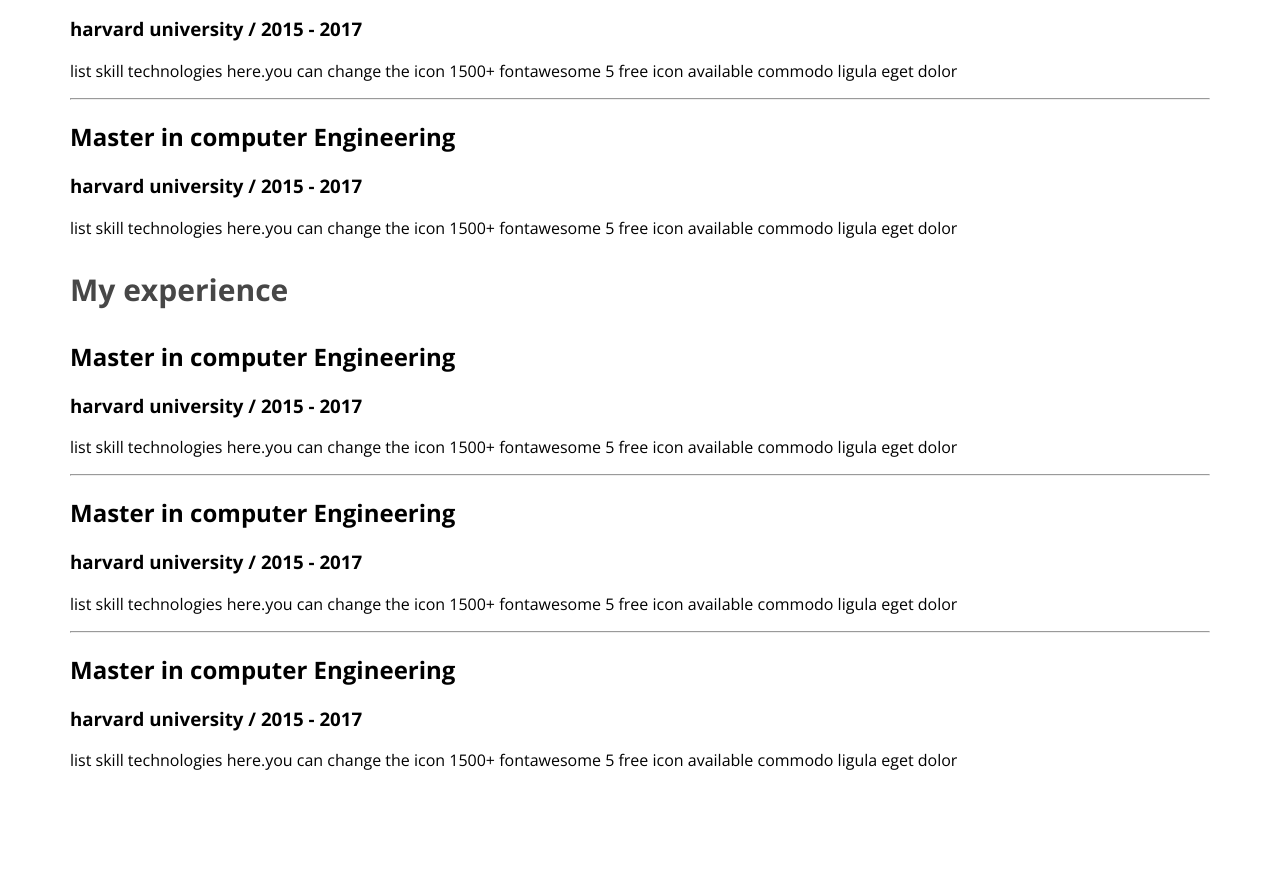
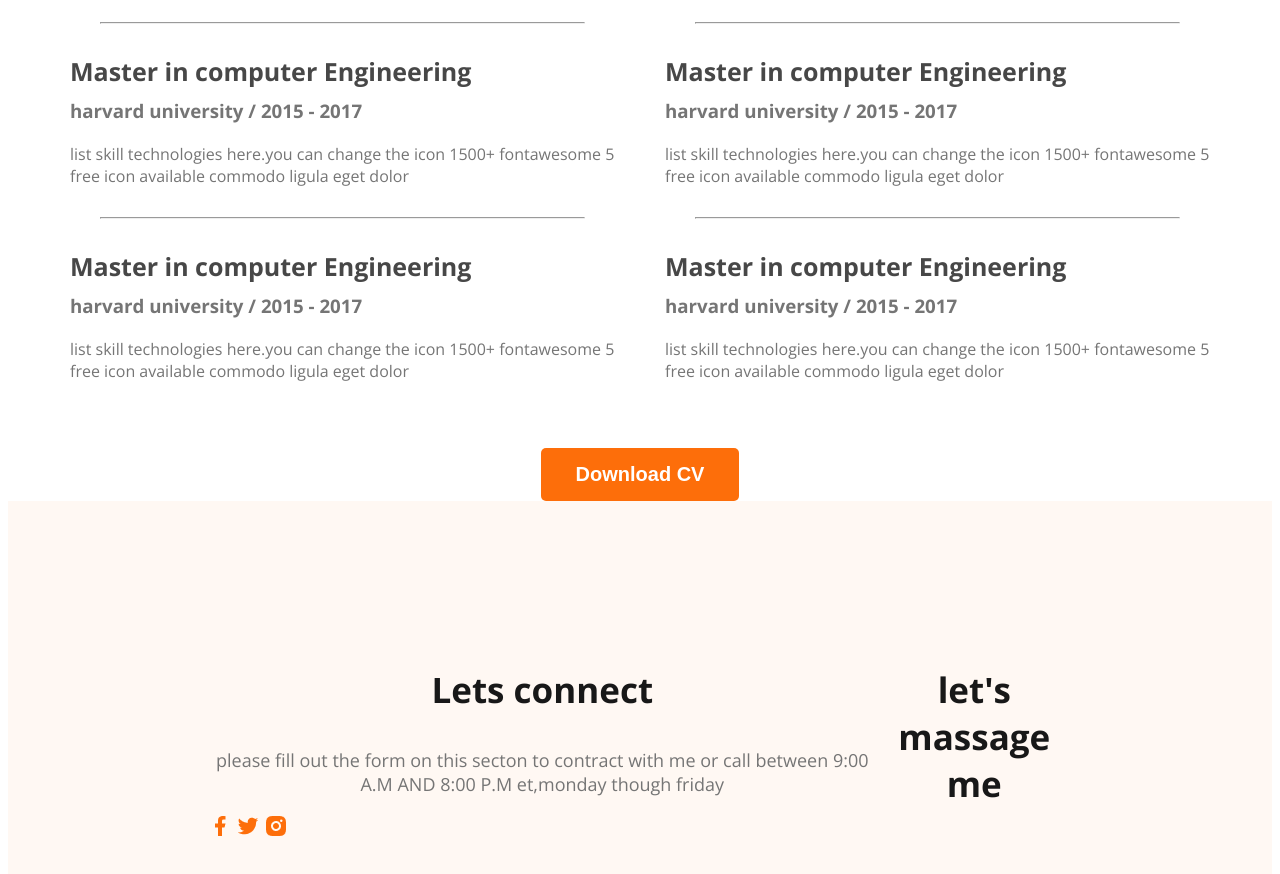
Before and after one commit to shaiful9265/second-portfolio, a plain HTML site: page index.html in a window 1280 px wide. Shown: the part 2836-3710 px from the top of the page. Before the commit the page ends 3623 px from the top, so only its background shows below. Drawn offline with nearby package versions, Linux system fonts and the light colour scheme.

Commit message:
basic footer

```diff
--- a/index.html
+++ b/index.html
@@ -36,7 +36,7 @@
         </div>
 
     </header>
-    <main>
+                                                                                                             h<main>
         <section class="about" >
             <h3 class="section-title">about me</h3>
             <p class="section-description">
@@ -150,7 +150,7 @@
                     </div>
                     <hr>
 
-                    <div class="resume-item">
+                    <div class="resume-item"b>
                         <h2 class="resume-item-title">Master in computer Engineering</h2>
                         <h3 class="resume-item-institute">harvard university / 2015 - 2017</h3>
                         <p class="resume-item-description">list skill technologies here.you can change the icon 1500+ fontawesome 5 free icon available commodo ligula eget dolor</p>
@@ -162,6 +162,9 @@
 
 
             </div>
+            <div class="download-CV">
+                <button class="btn-primary">Download CV</button>
+            </div>
 
 
 
@@ -169,6 +172,21 @@
 
     </main>
     <footer>
+        <div class="footer-column">
+            <h3 class="section-title">Lets connect</h3>
+            <p class="section-description">
+                please fill out the form on this secton to contract with me or call between
+                9:00 A.M AND 8:00 P.M et,monday though friday
+            </p>
+            <div class="social-link">
+                <a href=""><img src="images/icons/facebook.png" alt=""></a>
+                <a href=""><img src="images/icons/twitter.png" alt=""></a>
+                <a href=""><img src="images/icons/insta.png" alt=""></a>
+            </div>
+        </div>
+        <div class="footer-column">
+            <h3 class="section-title">let's massage me</h3>
+        </div>
 
     </footer>
 </body>
--- a/styles/portfolio.css
+++ b/styles/portfolio.css
@@ -135,3 +135,40 @@
 font-weight: 700;
 
 }
+
+.resume-container {
+    display: flex;
+    gap: 50px;
+}
+
+.resume-item-title {
+color: #474747;
+font-size: 25px;
+font-weight: 700;
+margin-bottom: 10px;
+}
+
+.resume-item-institute{
+    margin-bottom: 20px;
+    margin-top: 0px;
+}
+
+
+.resume-item-institute, .resume-item-description{
+    color: #757575;
+
+
+}
+.resume-container hr {
+    margin: 30px;
+}
+.download-CV {
+    text-align: center;
+    margin-top: 50px;
+}
+/* footer style */
+footer{
+    display: flex;
+    background-color: #fff8f3;
+    padding: 130px 200px;
+}
```
